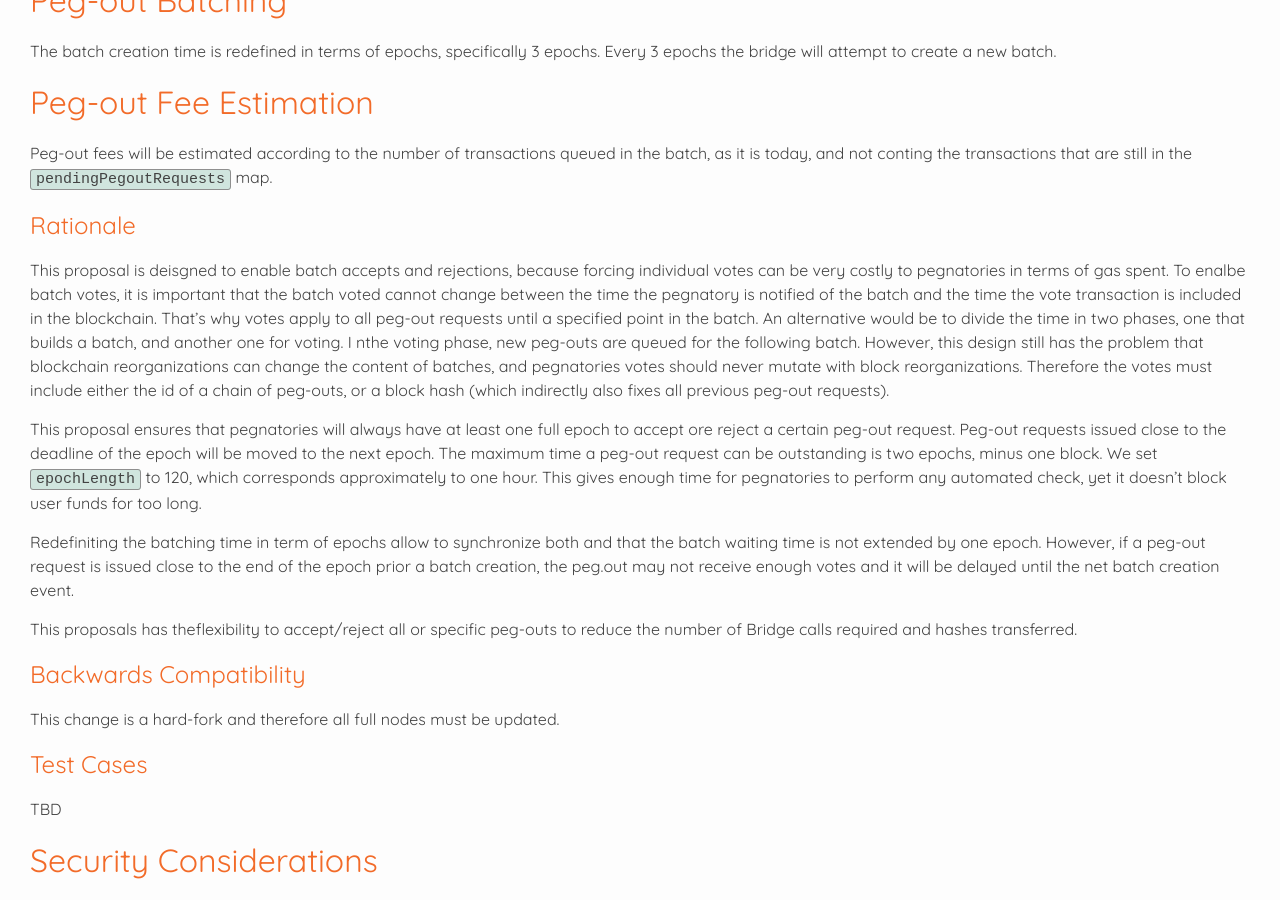
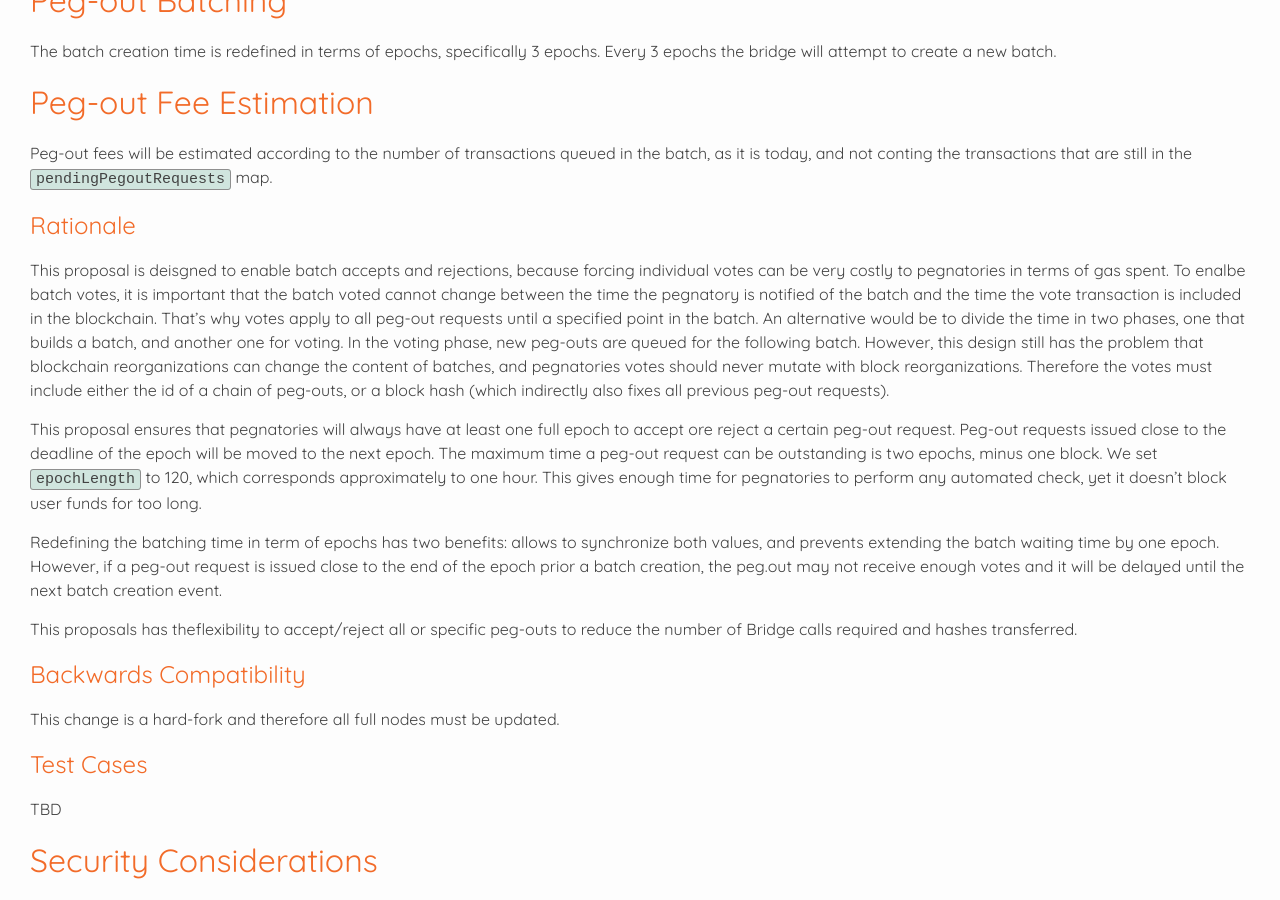
Before and after one commit to rsksmart/RSKIPs, a Jekyll site: the page built from IPs/RSKIP350.md, in a window 1280 px wide and 900 px high, scrolled down 4395 px. Built offline with Jekyll 4.4.1, drawn with Linux system fonts in a browser that asks for light colours; our own code applies the rules of GitHub Pages for plain Markdown files; some of the changed text lies outside the part shown.

Commit message:
Apply suggestions from code review
Co-authored-by: Ilan <36084092+ilanolkies@users.noreply.github.com>

```diff
--- a/IPs/RSKIP350.md
+++ b/IPs/RSKIP350.md
@@ -137,7 +137,7 @@ This method returns the peg-out request entry serialized. If the `requestId` doe
 
 ## Internal Storage
 
-Entries in the `pendingPegoutRequests` are stored as independent cells in the Bridge contract storage. To derive the storage address, the message `("pendingAcceptance-" + Hex(requestId))` is hashed with Keccak256. The function Hex() returns the 64-byte lowercase hexadecimal representation of the hash without the "0x" prefix.
+Entries in the `pendingPegoutRequests` are stored as independent cells in the Bridge contract storage. To derive the storage address, the message `("pendingAcceptance-" + Hex(requestId))` is hashed with Keccak256. The function `Hex()` returns the 64-byte lowercase hexadecimal representation of the hash without the "0x" prefix.
 
 The peg-out request payload consist of:
 
@@ -172,11 +172,11 @@ Peg-out fees will be estimated according to the number of transactions queued in
 
 # Rationale
 
-This proposal is deisgned to enable batch accepts and rejections, because forcing individual votes can be very costly to pegnatories in terms of gas spent. To enalbe batch votes, it is important that the batch voted cannot change between the time the pegnatory is notified of the batch and the time the vote transaction is included in the blockchain. That's why votes apply to all peg-out requests until a specified point in the batch. An alternative would be to divide the time in two phases, one that builds a batch, and another one for voting. I nthe voting phase, new peg-outs are queued for the following batch. However, this design still has the problem that blockchain reorganizations can change the content of batches, and pegnatories votes should never mutate with block reorganizations. Therefore the votes must include either the id of a chain of peg-outs, or a block hash (which indirectly also fixes all previous peg-out requests).
+This proposal is deisgned to enable batch accepts and rejections, because forcing individual votes can be very costly to pegnatories in terms of gas spent. To enalbe batch votes, it is important that the batch voted cannot change between the time the pegnatory is notified of the batch and the time the vote transaction is included in the blockchain. That's why votes apply to all peg-out requests until a specified point in the batch. An alternative would be to divide the time in two phases, one that builds a batch, and another one for voting. In the voting phase, new peg-outs are queued for the following batch. However, this design still has the problem that blockchain reorganizations can change the content of batches, and pegnatories votes should never mutate with block reorganizations. Therefore the votes must include either the id of a chain of peg-outs, or a block hash (which indirectly also fixes all previous peg-out requests).
 
 This proposal ensures that pegnatories will always have at least one full epoch to accept ore reject a certain peg-out request. Peg-out requests issued close to the deadline of the epoch will be moved to the next epoch. The maximum time a peg-out request can be outstanding is two epochs, minus one block. We set `epochLength` to 120, which corresponds approximately to one hour. This gives enough time for pegnatories to perform any automated check, yet it doesn't block user funds for too long.
 
-Redefiniting the batching time in term of epochs allow to synchronize both and that the batch waiting time is not extended by one epoch. However, if a peg-out request is issued close to the end of the epoch prior a batch creation, the peg.out may not receive enough votes and it will be delayed until the net batch creation event.
+Redefining the batching time in term of epochs has two benefits: allows to synchronize both values, and prevents extending the batch waiting time by one epoch. However, if a peg-out request is issued close to the end of the epoch prior a batch creation, the peg.out may not receive enough votes and it will be delayed until the next batch creation event.
 
 This proposals has theflexibility to accept/reject all or specific peg-outs to reduce the number of Bridge calls required and hashes transferred.
 
```
Also changed, not shown: other parts of IPs/RSKIP350.md (+3 -3 lines).
